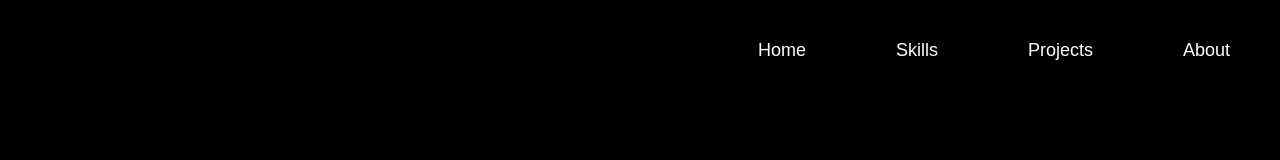
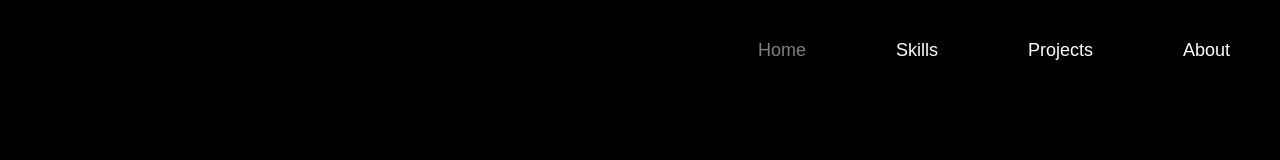
Before and after one commit to chandra-sekharan/Portfolio, a React (Create React App) app: page / in a window 1280 px wide. In both pictures the pointer is over the link "Home". Shown: the top 160 px of the page. Built offline with nearby package versions, Linux system fonts and the light colour scheme.

Commit message:
Update Home.css

```diff
--- a/src/components/styles/Home.css
+++ b/src/components/styles/Home.css
@@ -29,6 +29,9 @@ body{
 a{
     color: white;
 
+}
+.menu a:hover {
+    color: gray;
 }
 .content{
     width: 100%;
```
